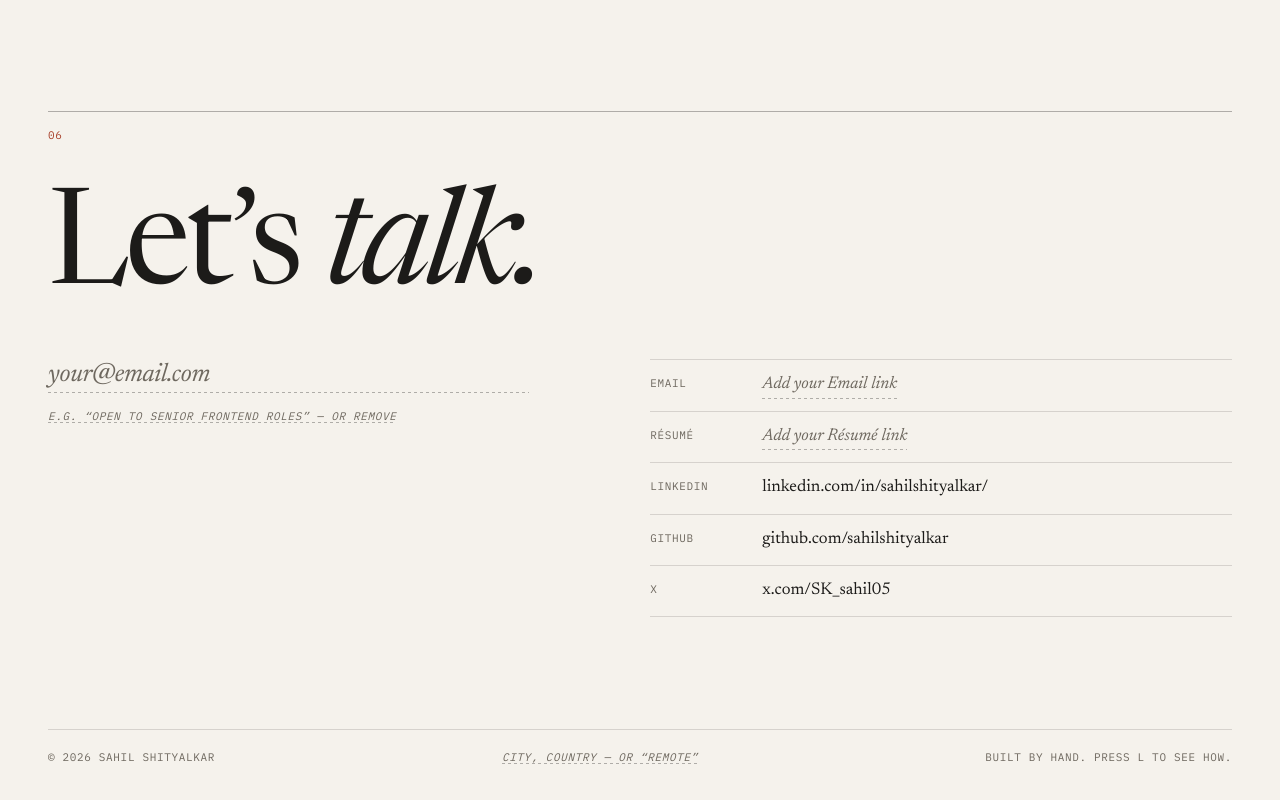
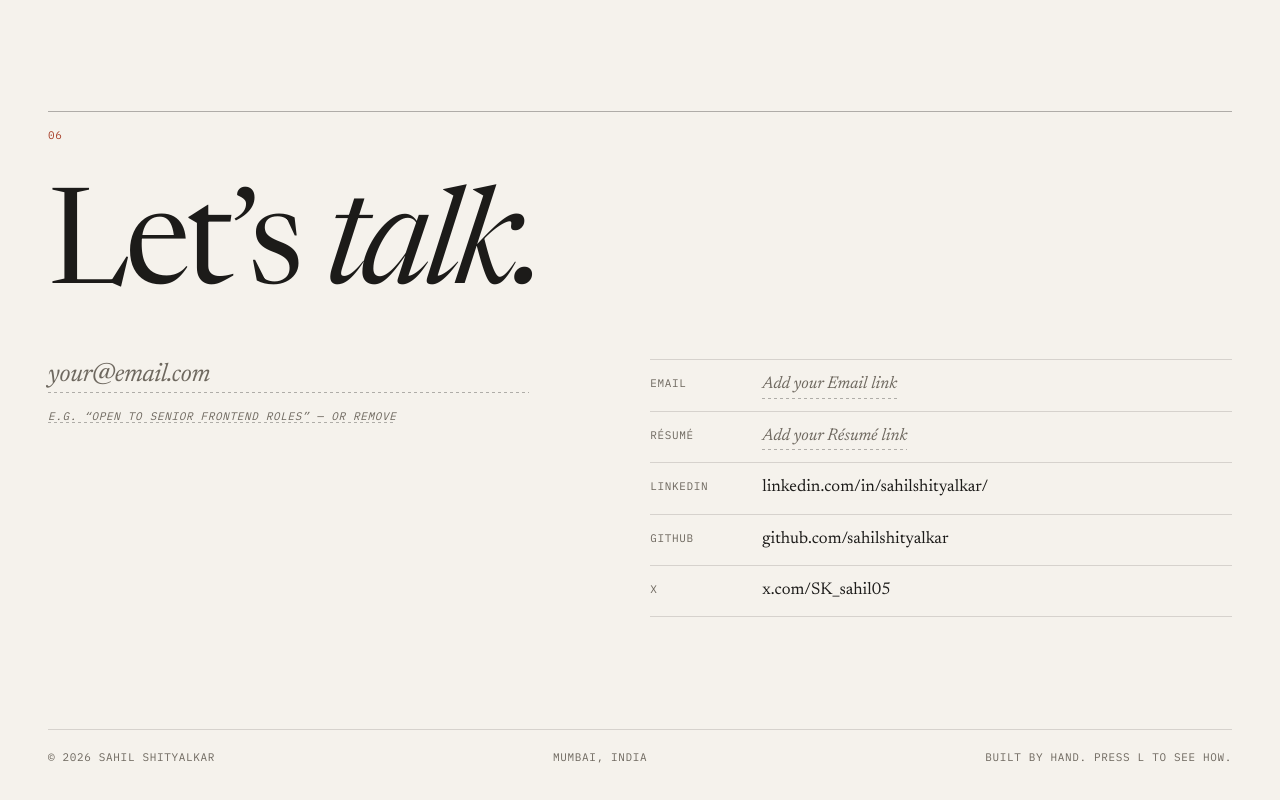
Before and after one commit to sahilshityalkar/my_portfolio, a Next.js app: page / in a window 1280 px wide. Shown: the part 5475-6275 px from the top of the page. Built offline with nearby package versions, Linux system fonts and the light colour scheme; no server answers.

Commit message:
Set location from GitHub profile
Co-Authored-By: Claude Opus 5.5 <noreply@anthropic.com>

```diff
--- a/src/content/profile.ts
+++ b/src/content/profile.ts
@@ -15,7 +15,7 @@ export const profile = {
   /** One honest sentence. Shown in the hero and used as the meta description. */
   statement:
     "Frontend Lead Engineer at Clyra. I own how the product is built and how it feels — component architecture, interface quality and the decisions in between.",
-  location: draft("City, Country — or “Remote”") as Text,
+  location: "Mumbai, India" as Text,
   availability: draft("e.g. “Open to senior frontend roles” — or remove") as Text,
   siteUrl: process.env.NEXT_PUBLIC_SITE_URL ?? "https://example.com",
 };
```
Also changed, not shown: 1 other file (tests, documents, lock files or other folders).
